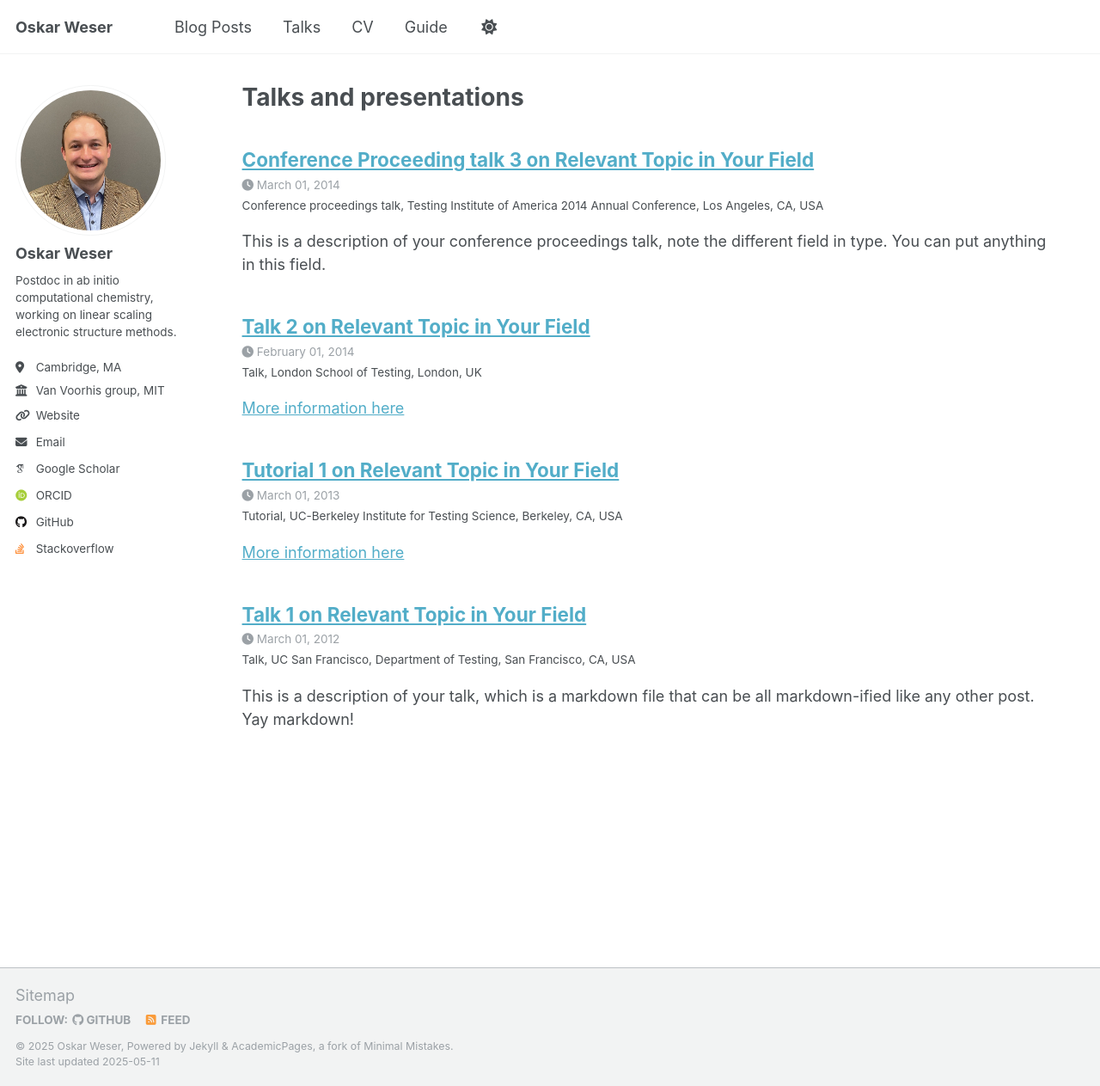
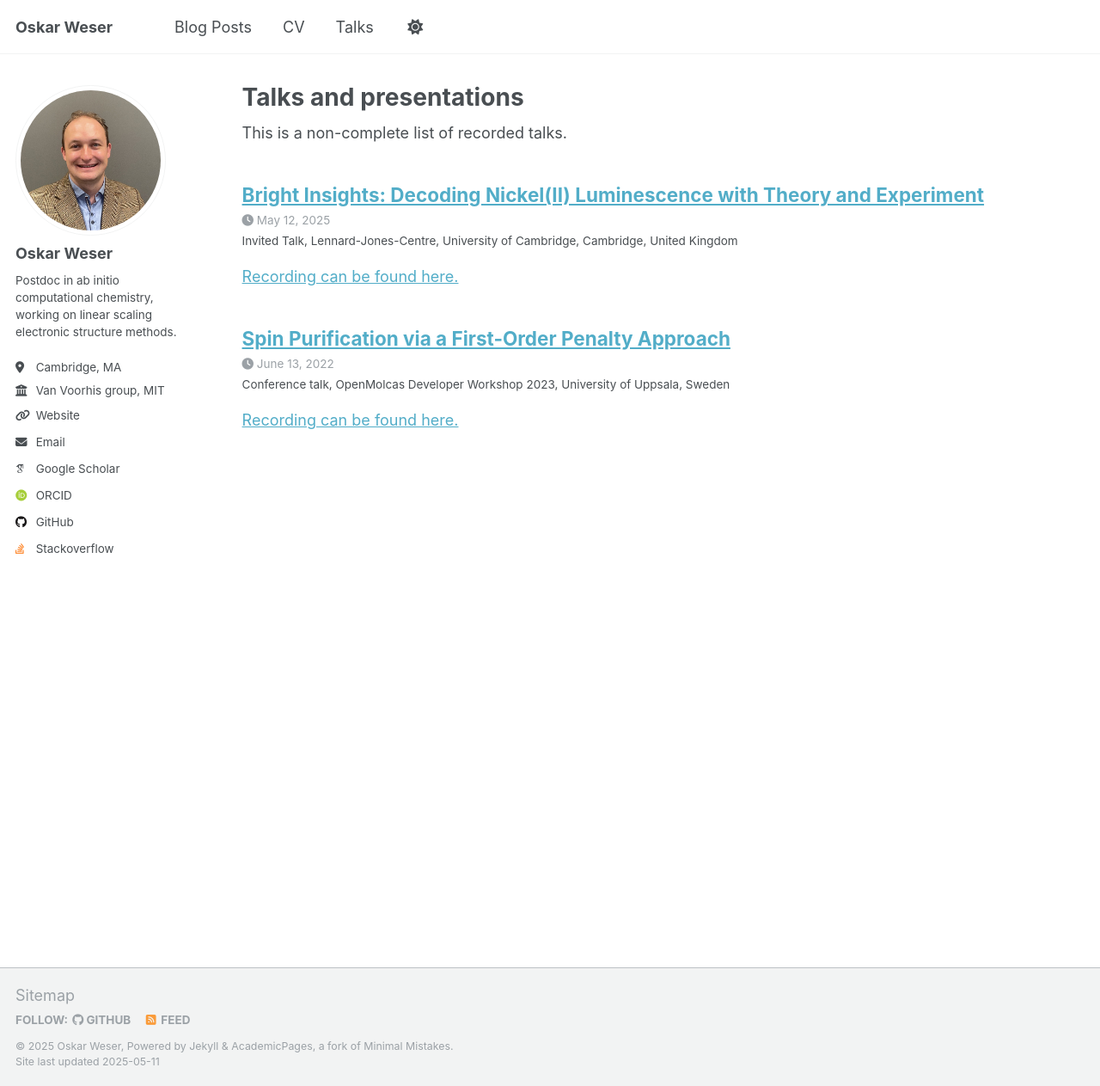
Before and after one commit to mcocdawc/mcocdawc.github.io, a Jekyll site: the page built from _pages/talks.html, in a window 1280 px wide and 1263 px high. Shown: the whole window at 86% size. Built offline with Jekyll 4.4.1, drawn with Linux system fonts in a browser that asks for light colours; some web fonts are replaced.

Commit message:
almost finished

```diff
--- a/_pages/talks.html
+++ b/_pages/talks.html
@@ -4,6 +4,8 @@ title: "Talks and presentations"
 permalink: /talks/
 author_profile: true
 ---
+
+This is a non-complete list of recorded talks.
 
 {% if site.talkmap_link == true %}
 
--- a/_talks/2012-03-01-talk-1.md
+++ /dev/null
@@ -1,11 +0,0 @@
----
-title: "Talk 1 on Relevant Topic in Your Field"
-collection: talks
-type: "Talk"
-permalink: /talks/2012-03-01-talk-1
-venue: "UC San Francisco, Department of Testing"
-date: 2012-03-01
-location: "San Francisco, CA, USA"
----
-
-This is a description of your talk, which is a markdown file that can be all markdown-ified like any other post. Yay markdown!
--- a/_talks/2013-03-01-tutorial-1.md
+++ /dev/null
@@ -1,13 +0,0 @@
----
-title: "Tutorial 1 on Relevant Topic in Your Field"
-collection: talks
-type: "Tutorial"
-permalink: /talks/2013-03-01-tutorial-1
-venue: "UC-Berkeley Institute for Testing Science"
-date: 2013-03-01
-location: "Berkeley, CA, USA"
----
-
-[More information here](http://exampleurl.com)
-
-This is a description of your tutorial, note the different field in type. This is a markdown files that can be all markdown-ified like any other post. Yay markdown!
--- a/_talks/2014-02-01-talk-2.md
+++ /dev/null
@@ -1,13 +0,0 @@
----
-title: "Talk 2 on Relevant Topic in Your Field"
-collection: talks
-type: "Talk"
-permalink: /talks/2014-02-01-talk-2
-venue: "London School of Testing"
-date: 2014-02-01
-location: "London, UK"
----
-
-[More information here](http://example2.com)
-
-This is a description of your talk, which is a markdown files that can be all markdown-ified like any other post. Yay markdown!
--- a/_talks/2014-03-01-talk-3.md
+++ /dev/null
@@ -1,11 +0,0 @@
----
-title: "Conference Proceeding talk 3 on Relevant Topic in Your Field"
-collection: talks
-type: "Conference proceedings talk"
-permalink: /talks/2014-03-01-talk-3
-venue: "Testing Institute of America 2014 Annual Conference"
-date: 2014-03-01
-location: "Los Angeles, CA, USA"
----
-
-This is a description of your conference proceedings talk, note the different field in type. You can put anything in this field.
--- /dev/null
+++ b/_talks/2022-06-13-talk.md
@@ -0,0 +1,11 @@
+---
+title: "Spin Purification via a First-Order Penalty Approach"
+collection: talks
+type: "Conference talk"
+permalink: /talks/2022-06-13-talk
+venue: "OpenMolcas Developer Workshop 2023, University of Uppsala"
+date: 2022-06-13
+location: "Sweden"
+---
+
+[Recording can be found here.](https://www.youtube.com/watch?v=1VBNlJnkbt0)
--- /dev/null
+++ b/_talks/2025-05-12-talk.md
@@ -0,0 +1,11 @@
+---
+title: "Bright Insights: Decoding Nickel(II) Luminescence with Theory and Experiment"
+collection: talks
+type: "Invited Talk"
+permalink: /talks/2025-05-12-talk
+venue: "Lennard-Jones-Centre, University of Cambridge"
+date: 2025-05-12
+location: "Cambridge, United Kingdom"
+---
+<!-- TODO update -->
+[Recording can be found here.](https://www.youtube.com/watch?v=1VBNlJnkbt0)
```
Also changed, not shown: _data/navigation.yml (+5 -5 lines).
